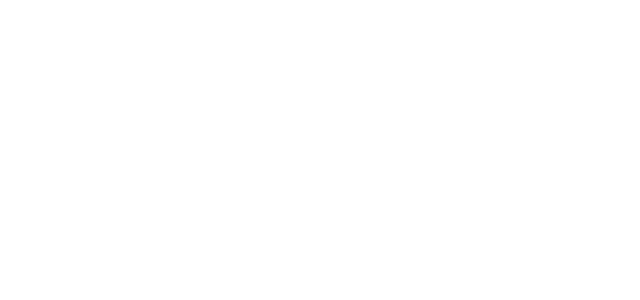
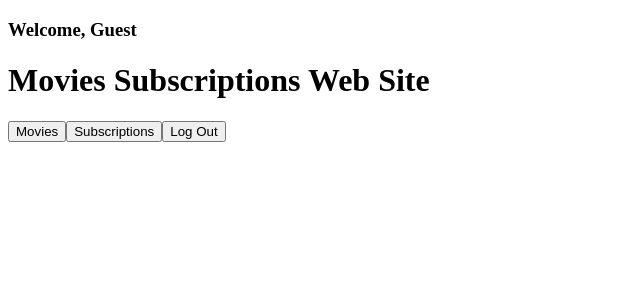
Before and after one commit to RoyDovrat/Full-Stack-Project, a React (Vite) app in the folder client/: page /main/users-management in a window 1280 px wide. Before the commit this address had no page. Shown: the top 300 px of the page, without its empty margins (0-640 px from the left). Built offline with nearby package versions, Linux system fonts and the light colour scheme.

Commit message:
Users Managment

```diff
--- a/client/src/App.jsx
+++ b/client/src/App.jsx
@@ -15,15 +15,15 @@ function App() {
       <Routes>
         <Route path='/' element={<LoginPage />} />
         <Route path='/create-account' element={<CreateAccount />} />
-        <Route path='/main' element={<MainPage />} />
         <Route path='/movies' element={<Movies />} />
         <Route path='/subscriptions' element={<Subscriptions />} />
 
-        <Route path='/users-management' element={<UsersManagement />}>
-          <Route path='all-users' element={<Users />} />
-          <Route path='add-user' element={<AddUser />} />
+        <Route path='/main' element={<MainPage />}>
+          <Route path='users-management' element={<UsersManagement />}>
+            <Route path='all-users' element={<Users />} />
+            <Route path='add-user' element={<AddUser />} />
+          </Route>
         </Route>
-
 
       </Routes>
 
--- a/client/src/Pages/UsersManagement.jsx
+++ b/client/src/Pages/UsersManagement.jsx
@@ -1,13 +1,31 @@
+import { useEffect, useState } from 'react';
 import { useNavigate } from 'react-router-dom';
 
 function UsersManagement() {
+  const [userFullName, setUserFullName] = useState('');
+  const [isAdmin, setIsAdmin] = useState(false);
+
   const navigate = useNavigate();
+
+  useEffect(() => {
+    setUserFullName(sessionStorage.getItem('fullName') || 'Guest');
+    setIsAdmin(sessionStorage.getItem('isAdmin') === 'true');
+  }, []);
+
+  const handleLogout = () => {
+    sessionStorage.clear();
+    navigate('/');
+  };
 
   return (
     <>
+      <h3>Welcome, {userFullName}</h3>
+
       <h3>Manage Users</h3>
-        <button onClick={() => navigate('/users-management/all-users')}>All Users</button>
-        <button onClick={() => navigate('/users-management/add-user')}>Add User</button>
+      {isAdmin && (<button onClick={() => navigate('/users-management/all-users')}>All Users</button>)}
+      {isAdmin && (<button onClick={() => navigate('/users-management/add-user')}>Add User</button>)}
+      <button onClick={() => navigate('/main')}>Main</button>
+      <button onClick={handleLogout}>Log Out</button>
     </>
   )
 }
--- a/client/src/Pages/mainPage.jsx
+++ b/client/src/Pages/mainPage.jsx
@@ -2,10 +2,10 @@ import { useEffect, useState } from 'react';
 import { useNavigate } from 'react-router-dom';
 
 function MainPage() {
-  const navigate = useNavigate();
-
   const [userFullName, setUserFullName] = useState('');
   const [isAdmin, setIsAdmin] = useState(false);
+
+  const navigate = useNavigate();
 
   useEffect(() => {
     setUserFullName(sessionStorage.getItem('fullName') || 'Guest');
@@ -25,7 +25,7 @@ function MainPage() {
       <button onClick={() => navigate('/movies')}>Movies</button>
       <button onClick={() => navigate('/subscriptions')}>Subscriptions</button>
       {isAdmin && (
-        <button onClick={() => navigate('/users-management')}>Users Management</button>
+        <button onClick={() => navigate('/main/users-management')}>Users Management</button>
       )}
       <button onClick={handleLogout}>Log Out</button>
     </>
```
Also changed, not shown: client/src/Pages/User.jsx (added, +10 -0 lines). Lines whose indentation alone changed are shown as unchanged.
